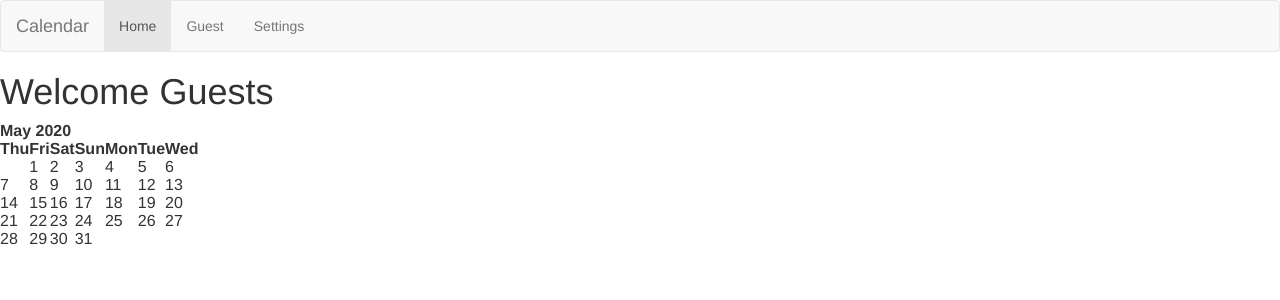
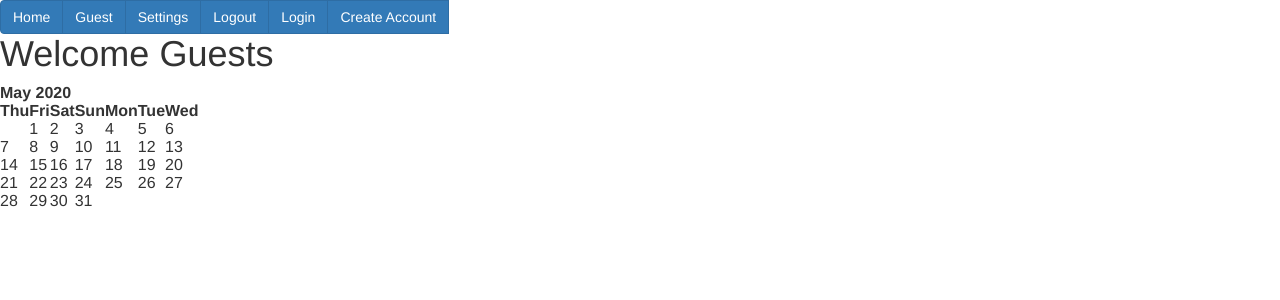
Before and after one commit to tkudupudi2/Scheduling-App, a Python web app: template GroupProject/project/app_folder/templates/guest.html in a window 1280 px wide. Shown: the top 300 px of the page. Run offline with Jinja, Linux system fonts and the light colour scheme; the template is opened without the code that fills it, so the values that code supplies are empty; some libraries are stand-ins or nearby versions.

Commit message:
made navigation bar

```diff
--- a/GroupProject/project/app_folder/templates/base.html
+++ b/GroupProject/project/app_folder/templates/base.html
@@ -10,11 +10,16 @@
     <meta charset="UTF-8">
     </head>
 
-     <body>
+    <body>
 
-
-<nav class="navbar navbar-default">
-    <div class="container-fluid">
+      <div class="btn-group">
+        <a href="/" button type="button" class="btn btn-primary">Home</a>
+        <a href="{{ url_for('guest') }}"button type="button" class="btn btn-primary">Guest</a>
+        <a href="{{ url_for('settings') }}"button type="button" class="btn btn-primary">Settings</a>
+        <a href="{{ url_for('logout') }}"button type="button" class="btn btn-primary">Logout</a>
+				<a href="{{ url_for('login') }}"button type="button" class="btn btn-primary">Login</a>
+				<a href="{{ url_for('register') }}"button type="button" class="btn btn-primary">Create Account</a>
+    <!-- <div class="container-fluid">
       <div class="navbar-header">
         <a class="navbar-brand" href="#">Calendar</a>
       </div>
@@ -24,9 +29,7 @@
         <li><a href="/GroupProject/project/app_folder/templates/settings.html">Settings</a></li>
       </ul>
     </div>
-  </nav>
-
-
+  </nav> -->
         {% block content %} {% endblock %}
     </body>
 </html>
```
